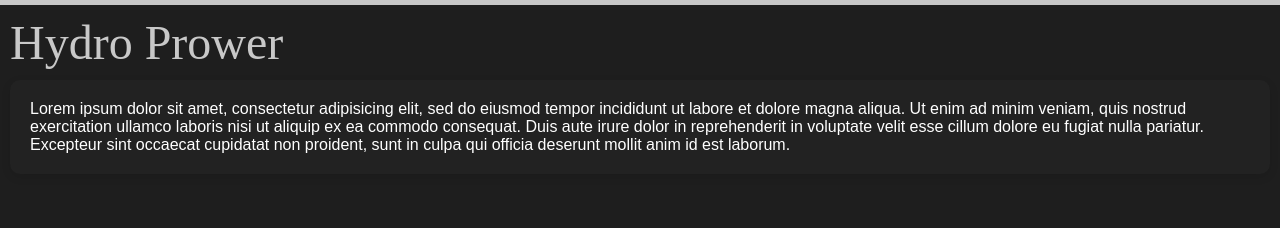
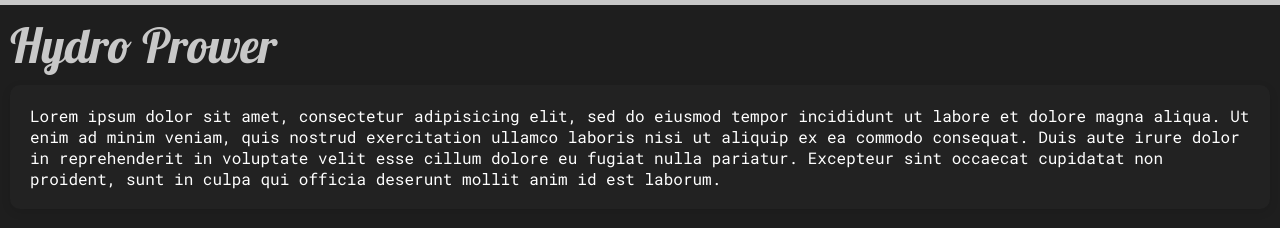
Before and after one commit to HydroPrower/hydroprower.github.io, a plain HTML site: page index.html in a window 1280 px wide. Shown: the top 228 px of the page. Drawn offline with Linux system fonts and the light colour scheme.

Commit message:
Add files via upload

```diff
--- a/index.html
+++ b/index.html
@@ -4,6 +4,7 @@
     <meta charset="utf-8">
     <title>Hydro Prower's</title>
     <link rel="stylesheet" href="css/master.css" charset="utf-8">
+    <link href="https://fonts.googleapis.com/css?family=Lobster|Roboto+Mono" rel="stylesheet">
   </head>
   <body>
   <div class="title"> <font size="48"> Hydro Prower </font> </div>
```
